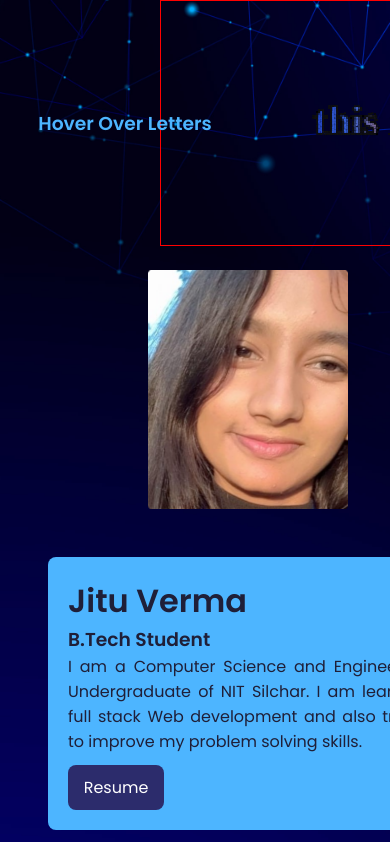
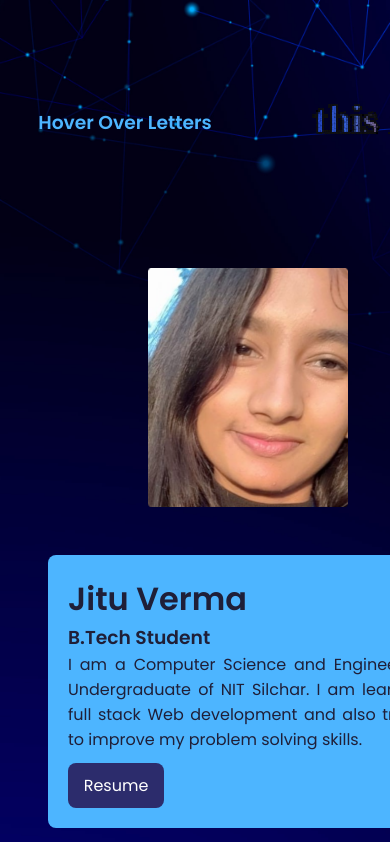
Before and after one commit to jita1218/Portfolio, a React (Create React App) app: page / in a window 390 px wide. Shown: the top 842 px of the page. Built offline with nearby package versions, Linux system fonts and the light colour scheme; a web font is replaced by a local one.

Commit message:
some media changes

```diff
--- a/src/components/about/about.css
+++ b/src/components/about/about.css
@@ -125,7 +125,7 @@
     transition: 400ms;
 }
 
-@media  (max-width: 768px) {
+@media screen and (max-width: 600px) {
     .about_container{
         display: flex;
         flex-direction: column-reverse;
--- a/src/components/contact/contact.css
+++ b/src/components/contact/contact.css
@@ -124,7 +124,7 @@ button:hover {
   transition: 400ms;
 }
 
-@media (max-width: 768px){
+@media screen and (max-width: 600px){
   .contact {
     display: flex;
     /* width: 1vw; */
--- a/src/components/footer/footer.css
+++ b/src/components/footer/footer.css
@@ -33,7 +33,7 @@
 
   /* background-color: var(--dark-shade); */
 }
-@media (max-width: 768px){
+@media screen and (max-width: 600px){
   .footer {
     display: flex;
     flex-direction: column;
--- a/src/components/header/header.css
+++ b/src/components/header/header.css
@@ -3,7 +3,7 @@
   padding: 0 ;
 }
 
-@media (max-width: 768px) {
+@media screen and (max-width: 600px) {
   .header {
     width: 100%;
     padding: 0 ;  }
--- a/src/components/projects/project.css
+++ b/src/components/projects/project.css
@@ -418,7 +418,7 @@ var(--color-primary-variant)
   z-index: 99;
 }
 
-@media (max-width: 768px){
+@media screen and (max-width: 600px){
   .project {
     display: flex;
     /* flex-direction: column; */
--- a/src/components/skill/skill.css
+++ b/src/components/skill/skill.css
@@ -85,7 +85,7 @@ margin-left: auto;
     text-decoration: underline;
 }
 
-@media (max-width: 768px){
+@media screen and (max-width: 600px){
     .skill_container{
         display: flex;
         /* flex-direction: column; */
--- a/src/components/splashsection/SplashSection.css
+++ b/src/components/splashsection/SplashSection.css
@@ -38,7 +38,7 @@
 }
 
 
-@media (max-width: 768px) {
+@media screen and (max-width: 600px) {
   .splash {
     display: flex;
     width: 80%;
@@ -47,7 +47,7 @@
     align-items: center;
     gap: 0;
     margin: 0 auto;
-  border: 1px solid red;
+  /* border: 1px solid red; */
     /* relative w-[100%] flex flex-col flex-nowrap items-center justify-center gap-0 sm:gap-8 md:gap-9 lg:gap-10 */
   }
 
```
